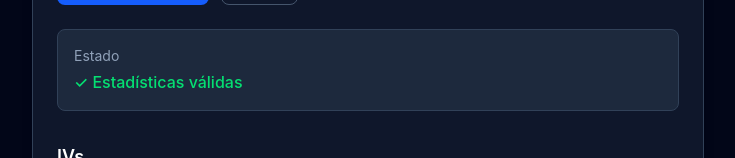
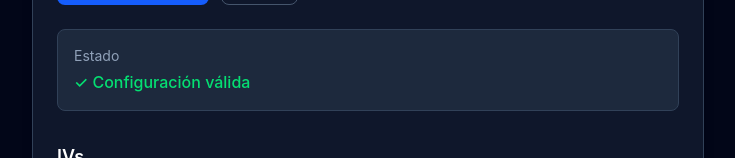
Before and after one commit to ID-123/pokemon1v1, a React (Vite) app: page / in a window 1280 px wide. Shown: the part 642-800 px from the top of the page, without its empty margins (272-1007 px from the left). Built offline with nearby package versions, Linux system fonts and the light colour scheme.

Commit message:
text setup

```diff
--- a/src/components/pokemon/StatRandomizer/StatRandomizer.tsx
+++ b/src/components/pokemon/StatRandomizer/StatRandomizer.tsx
@@ -141,12 +141,12 @@ function StatRandomizer({ pokemon }: StatRandomizerProps) {
 
           <p
             className={`mt-1 font-medium ${
-              statsAreValid ? "text-green-400" : "text-red-400"
+              configurationIsValid ? "text-green-400" : "text-red-400"
             }`}
           >
-            {statsAreValid
-              ? "✓ Estadísticas válidas"
-              : "✕ Estadísticas inválidas"}
+            {configurationIsValid
+              ? "✓ Configuración válida"
+              : "✕ Configuración inválida"}
           </p>
         </div>
       </section>
```
